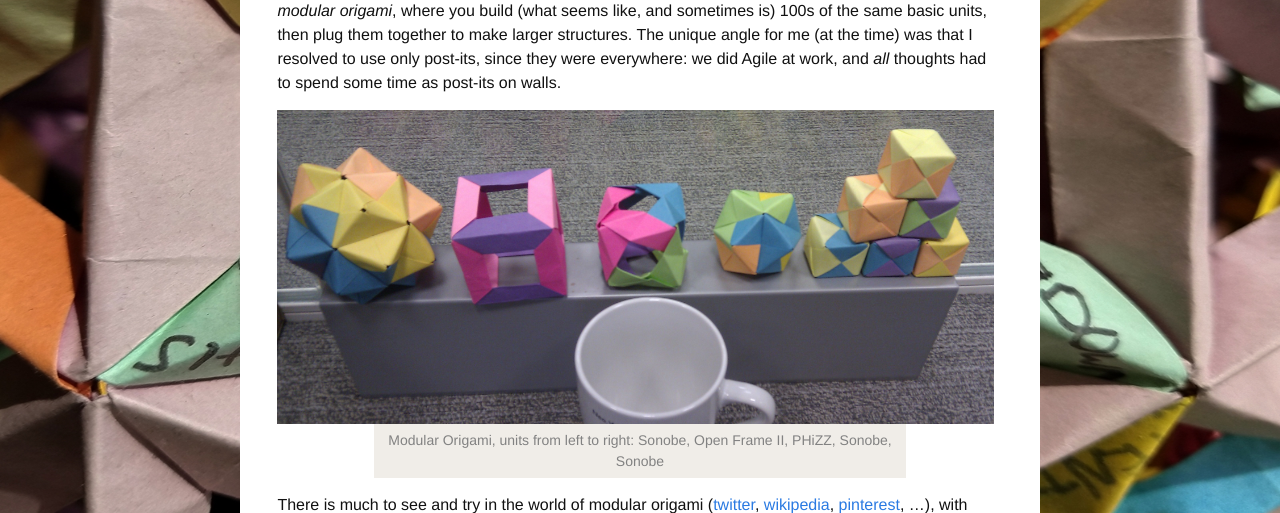
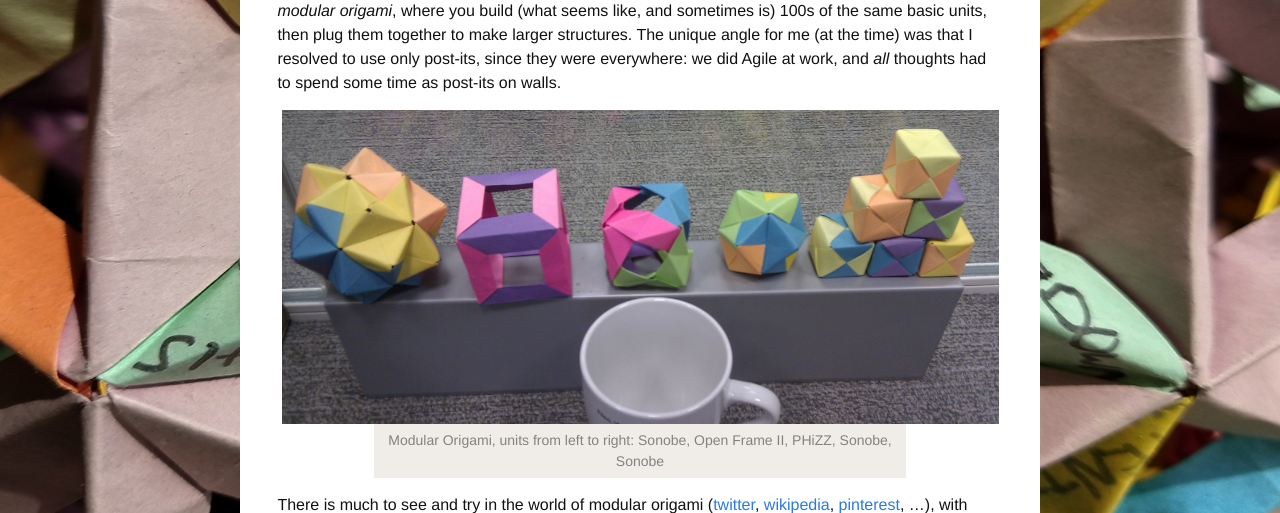
Before and after one commit to upthebuzzard/upthebuzzard.github.io, a Jekyll site: the page built from _fragments/2019-04-29-modular-origami-with-post-its.md, in a window 1280 px wide. Shown: the part 317-830 px from the top of the page. Built offline with Jekyll 4.4.1, drawn with Linux system fonts in a browser that asks for light colours; some web fonts are replaced.

Commit message:
Centre-align in-post images with their caption bars
Minima's base styles set figure > img { display: block; } but with no auto margins, so any in-post image narrower than the content column sat flush-left. The figcaption underneath is centred (max-width 70%, margin 0 auto), so the two were visibly misaligned -- e.g. in /fragments/2019-04-29-modular-origami-with-post-its.

Add display: block; margin: 0 auto; max-width: 100%; to figure imgs inside .post-content so every in-post image centres under its caption bar while still being constrained to the content column.

Co-Authored-By: Claude Opus 4.6 <noreply@anthropic.com>

```diff
--- a/_sass/minima/_layout.scss
+++ b/_sass/minima/_layout.scss
@@ -201,6 +201,12 @@
 .post-content {
   background-color: white;
   padding: 1%;
+
+  figure img {
+    display: block;
+    margin: 0 auto;
+    max-width: 100%;
+  }
 
   figure figcaption {
     max-width: 70%;
```
